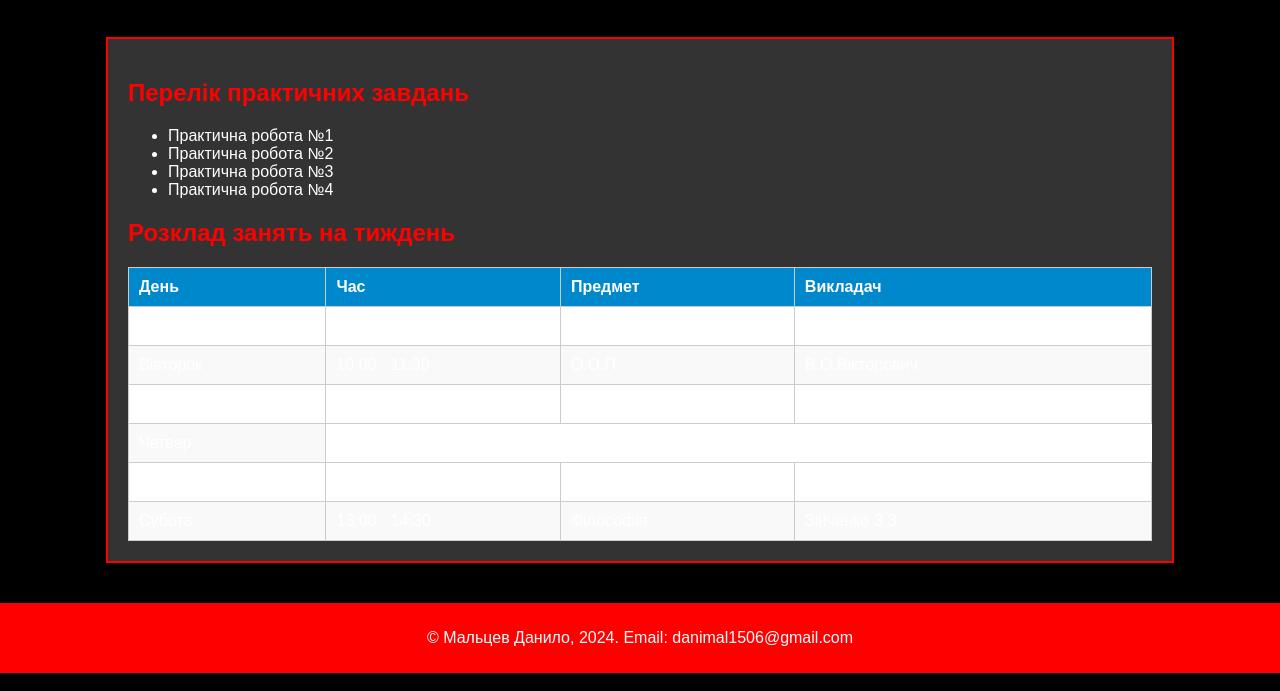
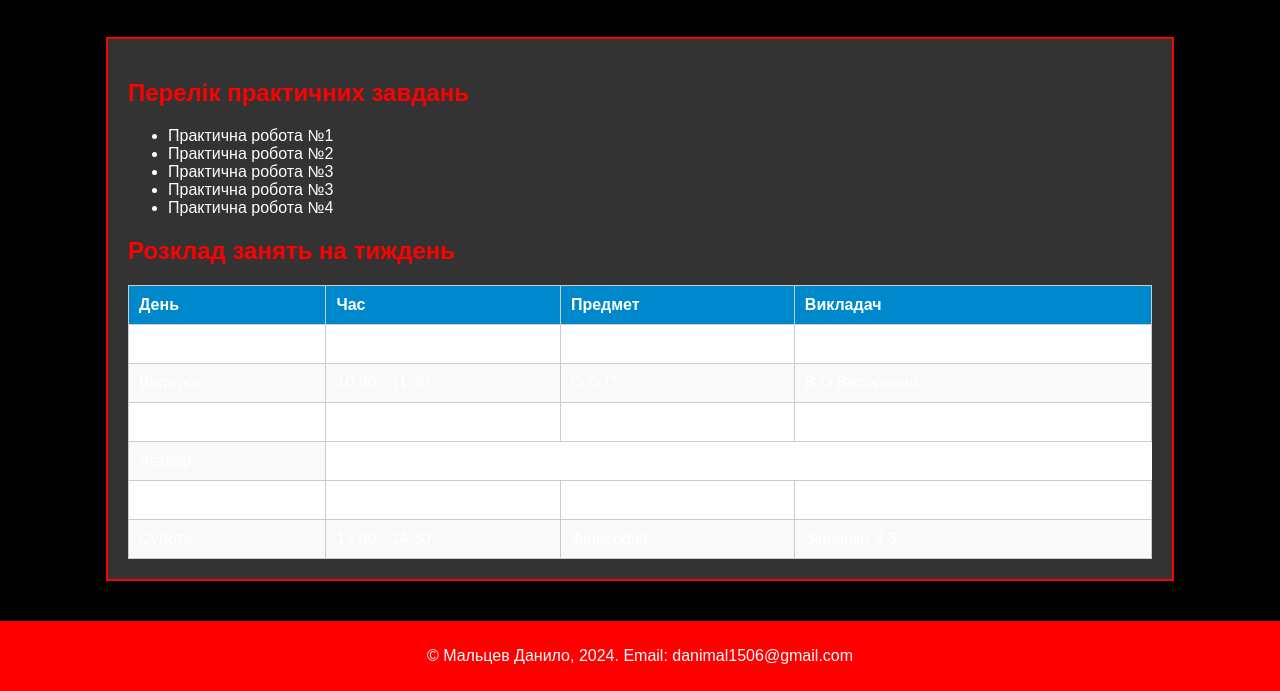
Before and after one commit to infernoil/personal-website, a plain HTML site: page works.html in a window 1280 px wide. Shown: the part 240-931 px from the top of the page. Drawn offline with Linux system fonts and the light colour scheme.

Commit message:
Update works.html

```diff
--- a/works.html
+++ b/works.html
@@ -25,7 +25,8 @@
             <li><a href="https://infernoil.github.io/personal-website/Web-T-D/index.html">Практична робота №1</a></li>
             <li><a href="https://infernoil.github.io/personal-website/lab2.html/index.html">Практична робота №2</a></li>
             <li><a href="https://infernoil.github.io/personal-website/3%20Лаба/index.html">Практична робота №3</a></li>
-            <li><a href="https://infernoil.github.io/Lab4/">Практична робота №4</a></li>
+            <li><a href="https://infernoil.github.io/Lab4/">Практична робота №3</a></li>
+            <li><a href="https://infernoil.github.io/Keyboard/">Практична робота №4</a></li>
         </ul>
         <h2>Розклад занять на тиждень</h2>
         <table>
```
